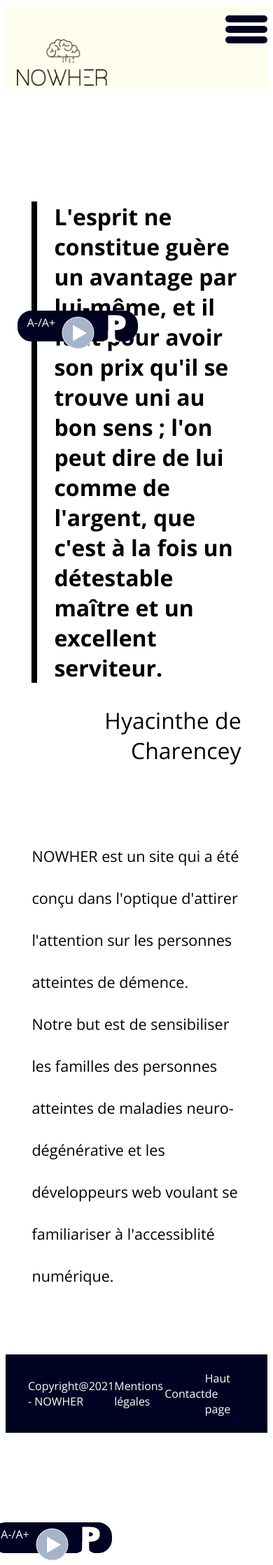
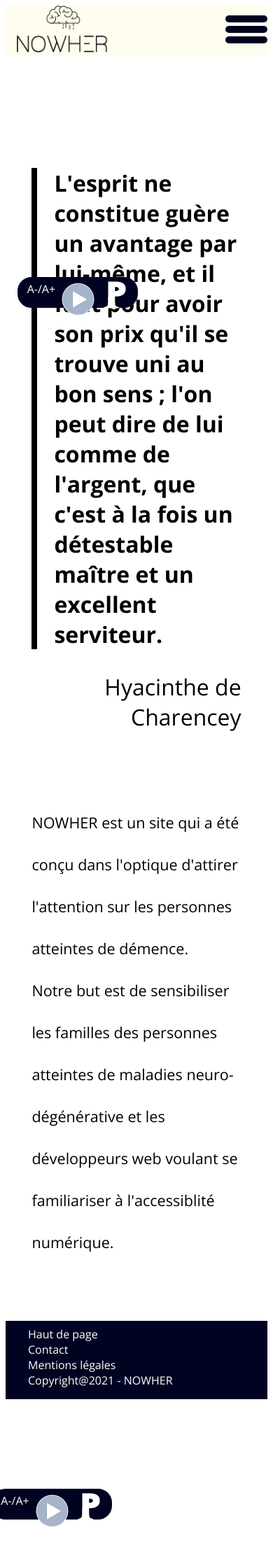
Before and after one commit to Adrien-Ray/nowher, a PHP site: page /pages/index.php in a window 390 px wide. Shown: the whole page at 70% size. After the commit the page ends 2183 px from the top, so only its background shows below. Run offline with PHP 8.4, Linux system fonts and the light colour scheme.

Commit message:
footer réparé

```diff
--- a/styles/header.css
+++ b/styles/header.css
@@ -151,9 +151,9 @@
   #hamb_menu {
     display: block;
   }
-  .classic_menu {
-    display: none;
-  }
+    .dropdown {
+      display: none;
+    }
   #menumobile{
     position: absolute;
     background-color: #fffeee;
@@ -187,5 +187,9 @@
   .barre {
     transition: 0.5s;
   }
+  footer{
+    flex-direction: column-reverse;
+    align-items: flex-start;
+      }
 }
 /*# sourceMappingURL=header.css.map *//*# sourceMappingURL=header.css.map */
```
